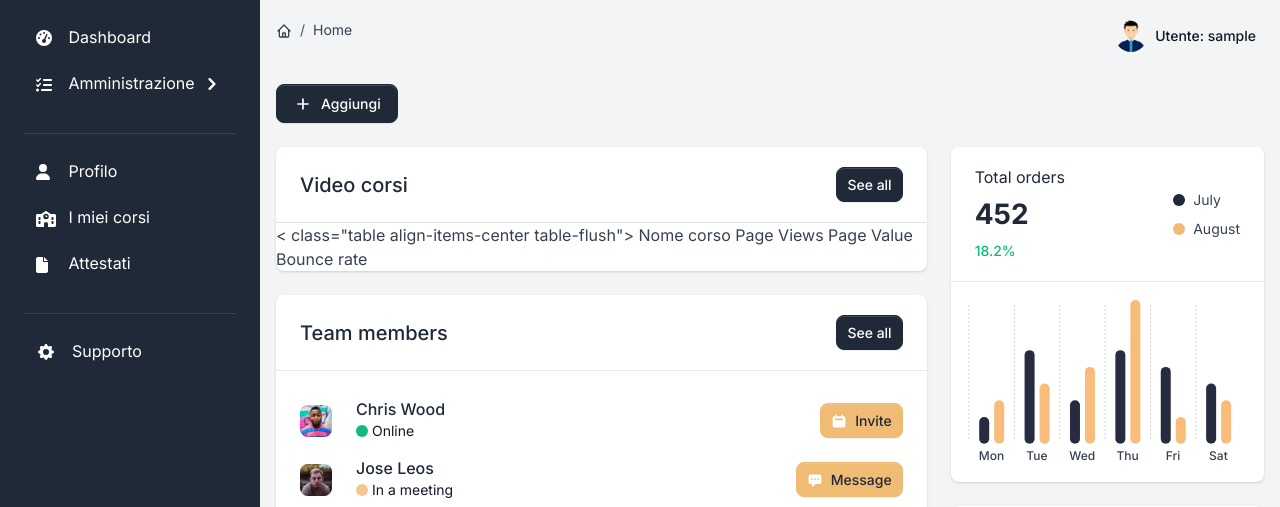
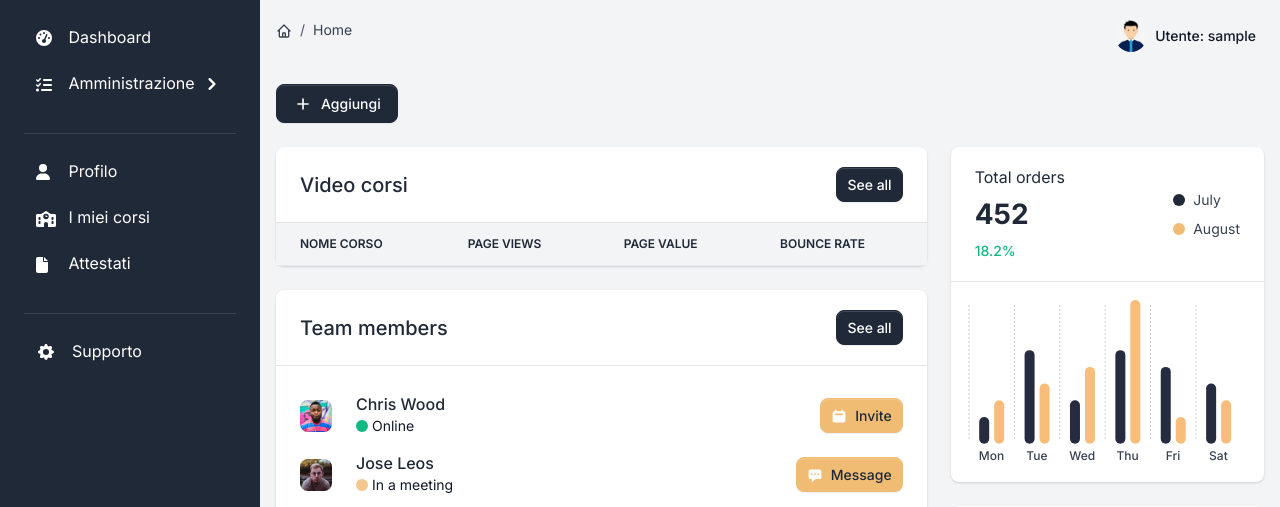
Before and after one commit to bioimedpellegrino/video-learning, a Django app: page / in a window 1280 px wide. Shown: the top 507 px of the page. Run offline with Django 3.2, Linux system fonts and the light colour scheme; the visitor is signed in with stand-in values (Sample User, id 1); lists and menus that the app fills with data are empty; some libraries are stand-ins or nearby versions.

Commit message:
fix table dashboard

```diff
--- a/apps/templates/home/admin-dashboard.html
+++ b/apps/templates/home/admin-dashboard.html
@@ -54,7 +54,7 @@
                             </div>
                         </div>
                         <div class="table-responsive">
-                            < class="table align-items-center table-flush">
+                            <table class="table align-items-center table-flush">
                                 <thead class="thead-light">
                                     <tr>
                                         <th class="border-bottom" scope="col">Nome corso</th>
```
Lines whose indentation alone changed are shown as unchanged.
